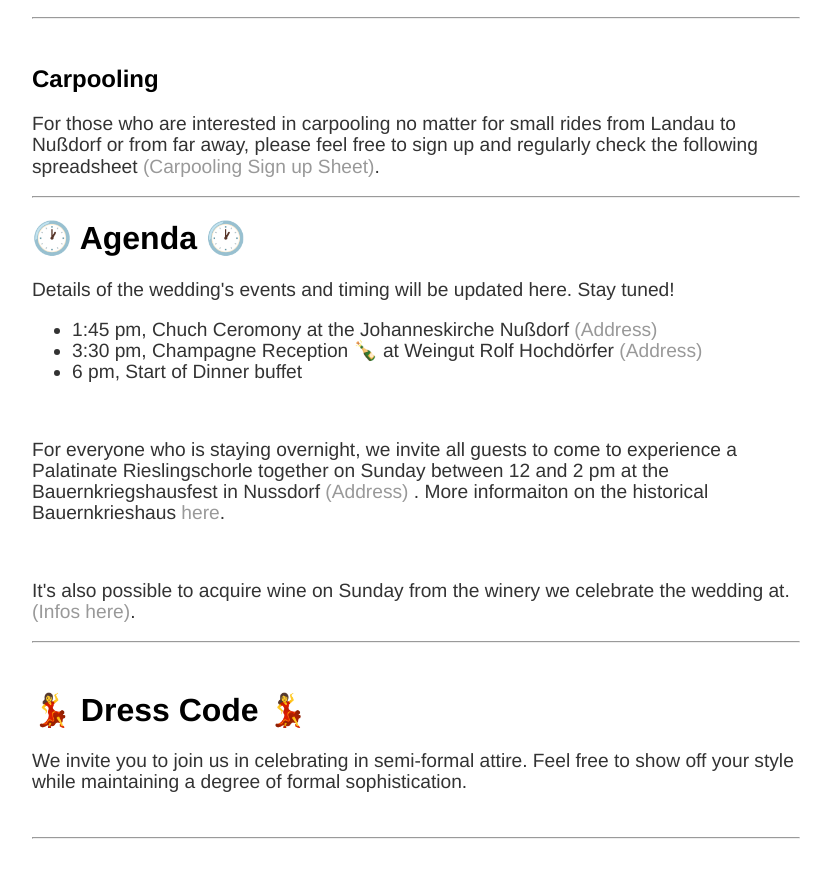
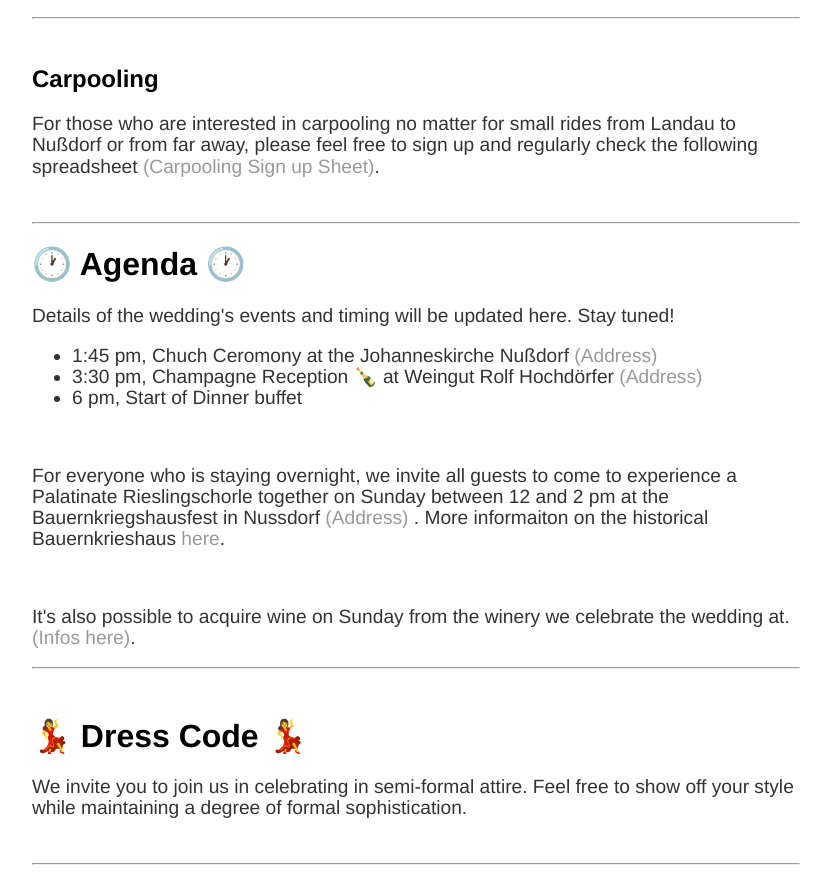
Before and after one commit to twambsganss/twambsganss.github.io, a Jekyll site: the page built from index.html, in a window 1280 px wide. Shown: the part 1871-2757 px from the top of the page, without its empty margins (224-1055 px from the left). Built offline with Jekyll 4.4.1, drawn with Linux system fonts in a browser that asks for light colours.

Commit message:
Update index.html

```diff
--- a/index.html
+++ b/index.html
@@ -39,10 +39,12 @@
  <hr>
 
 </br>
+
 <h2> Carpooling </h2>
 
   <p> For those who are interested in carpooling no matter for small rides from Landau to Nußdorf or from far away, please feel free to sign up and regularly check the following spreadsheet <a href="https://docs.google.com/spreadsheets/d/1NHWEei0p4Mftqzsc6xcemzH_7k-X4eQTifE-_0GusJQ/edit?usp=sharing"> (Carpooling Sign up Sheet)</a>. </p>
 
+</br>
  <hr>
 
 <a id="Agenda"></a>
@@ -107,13 +109,15 @@
   <h1>Things to Do in Landau in der Pfalz</h1>
 
       <p>Landau is a charming city with much to offer! We recommend exploring the beautiful city center, visiting the local zoo, trying the local wine at one of the many vineyards, or taking a relaxing walk in the Pfälzerwald Nature Park. More detailed suggestions will be added soon.</p>
+</br>
+ <hr>
 
 <h2> Others </h2>
-
+</br>
   <p> Your presence and support mean the world to us, and that is truly the most precious gift we could ask for. In the spirit of celebrating our love and starting our journey together, we wanted to let you know that your presence at the wedding is more important to us than any physical presents. However, if you were considering honoring us with a gift, we would be deeply touched if you could contribute towards our honeymoon fund. Your generous gesture would truly make our day even more special. </p>
 
 <p> We also understand that some guests may prefer to give a traditional gift, and please know that we appreciate any thoughtful gesture you choose to surprise us with. Your love and well wishes are what truly matter, and we are grateful to have you as part of our lives. Thank you for being a part of our joyous celebration, and we are eagerly looking forward to creating cherished memories with you. </p>
-
+</br>
  <hr>
 
 </div><!-- /.blurb -->
```
